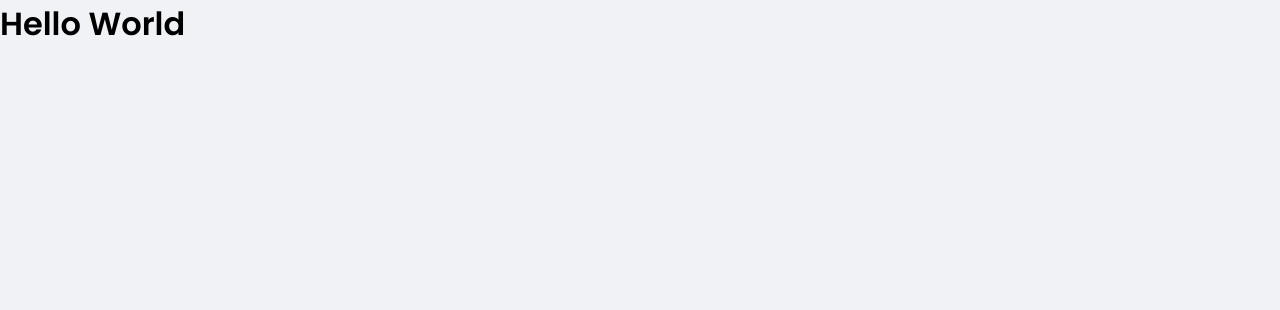
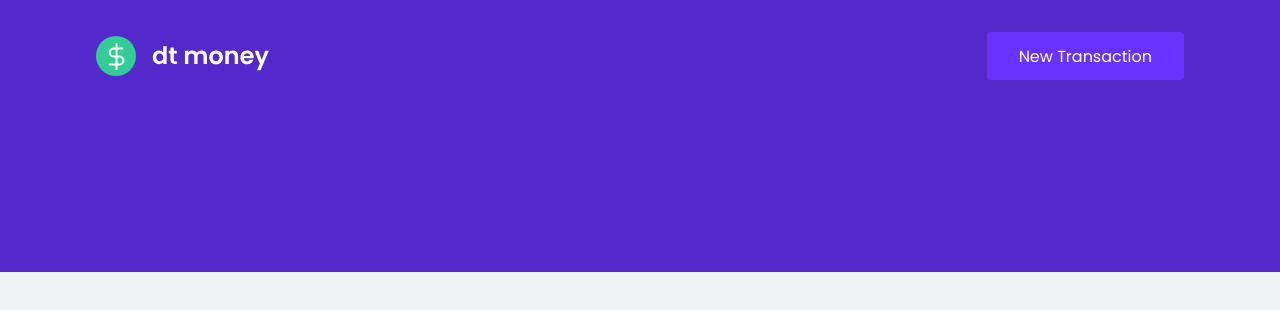
Before and after one commit to ruiamcosta/dtmoney, a React (Create React App) app: page / in a window 1280 px wide. Shown: the top 310 px of the page. Built offline with nearby package versions, Linux system fonts and the light colour scheme.

Commit message:
Add Header component and styles

```diff
--- a/src/App.tsx
+++ b/src/App.tsx
@@ -1,10 +1,11 @@
+import { Header } from './components/Header';
 import { GlobalStyle } from './styles/global';
 
 export function App() {
 	return (
-		<div>
-			<h1>Hello World</h1>
+		<>
+			<Header />
 			<GlobalStyle />
-		</div>
+		</>
 	);
 }
--- /dev/null
+++ b/src/components/Header/index.tsx
@@ -0,0 +1,13 @@
+import logoImg from '../../assets/logo.svg';
+import { Container, Content } from './styles';
+
+export function Header() {
+	return (
+		<Container>
+			<Content>
+				<img src={logoImg} alt='dt money' />
+				<button type='button'>New Transaction</button>
+			</Content>
+		</Container>
+	);
+}
--- /dev/null
+++ b/src/components/Header/styles.ts
@@ -0,0 +1,31 @@
+import styled from 'styled-components';
+
+export const Container = styled.header`
+	background: var(--blue);
+`;
+
+export const Content = styled.div`
+	max-width: 1120px;
+	margin: 0 auto;
+
+	padding: 2rem 1rem 12rem;
+	display: flex;
+	align-items: center;
+	justify-content: space-between;
+
+	button {
+		font-size: 1rem;
+		color: #fff;
+		background: var(--blue-light);
+		border: 0;
+		padding: 0 2rem;
+		border-radius: 0.25rem;
+		height: 3rem;
+
+		transition: filter 0.2s;
+
+		&:hover {
+			filter: brightness(0.9);
+		}
+	}
+`;
--- a/src/styles/global.ts
+++ b/src/styles/global.ts
@@ -3,15 +3,15 @@
 export const GlobalStyle = createGlobalStyle`
   :root {
     --red: #e52e4d;
-    --blue: #5429CC;
+    --blue: #5429cc;
 
-    --blue-light: #6933FF;
+    --blue-light: #6933ff;
 
-    --text-title: #363F5F;
-    --text-body: ##969CB3;
+    --text-title: #363f5f;
+    --text-body: ##969cb3;
 
-    --background: #F0F2F5;
-    --shape: #FFFFFF;
+    --background: #f0f2f5;
+    --shape: #fff;
   }
 
   * {
```
